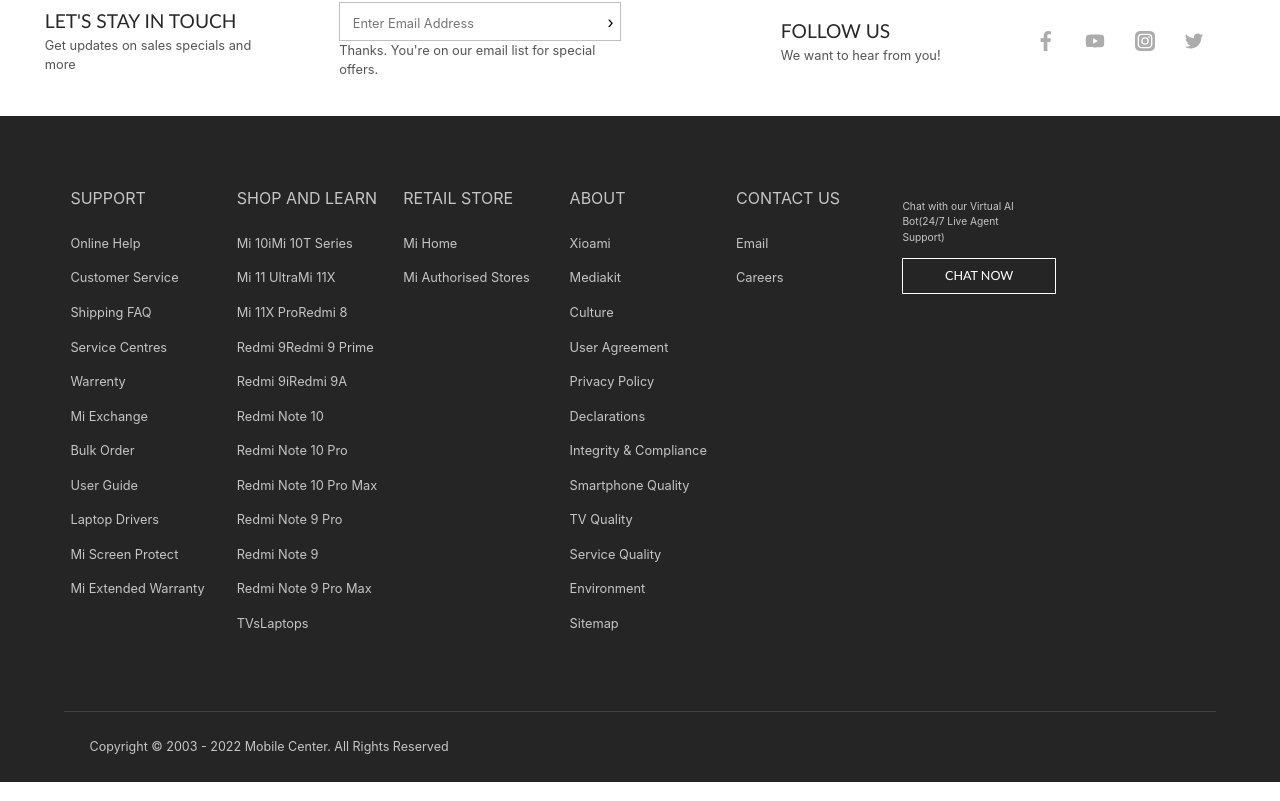
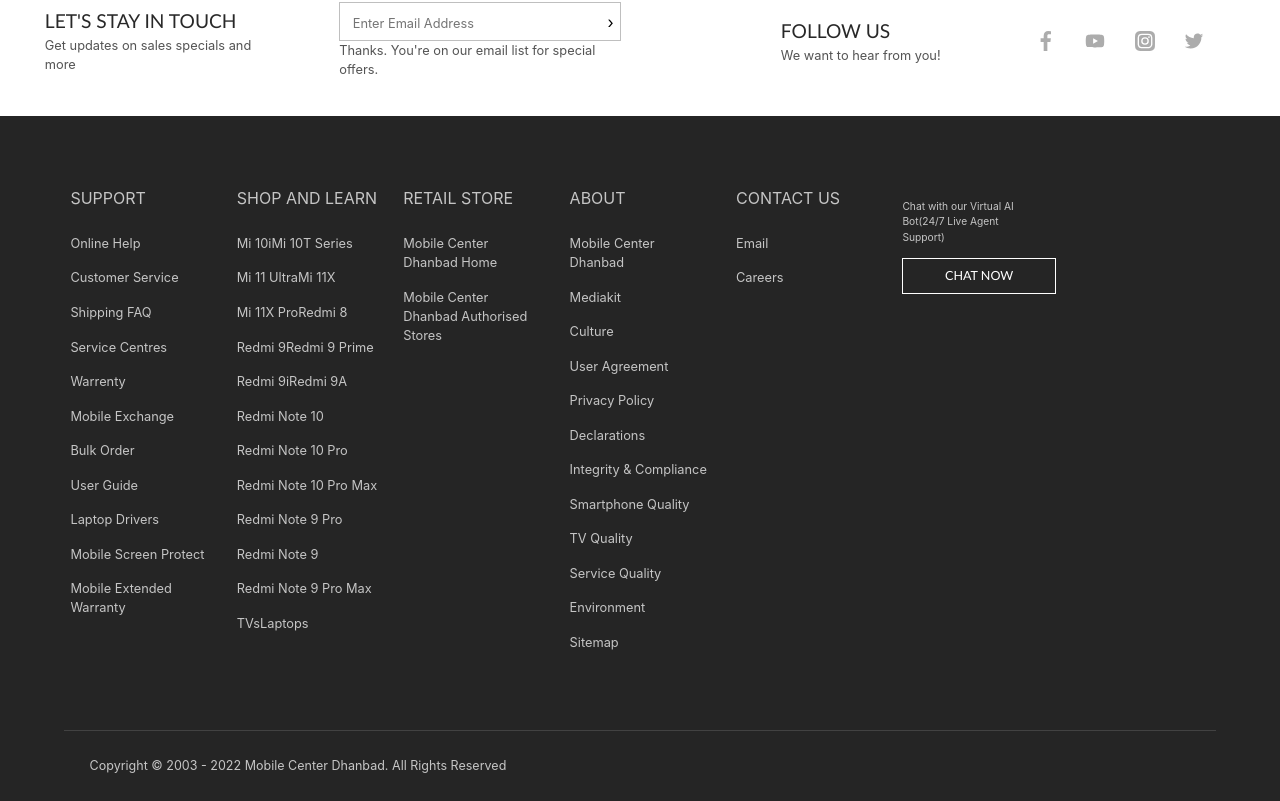
Before and after one commit to pratiksrivastava01/website, a React (Create React App) app: page /home in a window 1280 px wide. Shown: the part 5476-6277 px from the top of the page. Built offline with nearby package versions, Linux system fonts and the light colour scheme.

Commit message:
Updated Files

```diff
--- a/src/components/Footer.js
+++ b/src/components/Footer.js
@@ -109,7 +109,7 @@ const Footer = ({footer}) => {
 
         </div>
         <div className="footerBorder">
-       <div> Copyright © 2003 - 2022 Mobile Center. All Rights Reserved</div>
+       <div> Copyright © 2003 - 2022 Mobile Center Dhanbad. All Rights Reserved</div>
         </div>
 
        </>
--- a/src/data/data.json
+++ b/src/data/data.json
@@ -525,7 +525,7 @@
                         "name": "Warrenty"
                   },
                   {
-                        "name": "Mi Exchange"
+                        "name": "Mobile Exchange"
                   },
                   {
                         "name": "Bulk Order"
@@ -537,10 +537,10 @@
                         "name": "Laptop Drivers"
                   },
                   {
-                        "name": "Mi Screen Protect"
+                        "name": "Mobile Screen Protect"
                   },
                   {
-                        "name": "Mi Extended Warranty"
+                        "name": "Mobile Extended Warranty"
                   }
             ],
             "shopAndLearn": [
@@ -601,15 +601,15 @@
             ],
             "retailStore": [
                   {
-                        "name": "Mi Home"
+                        "name": "Mobile Center Dhanbad Home"
                   },
                   {
-                        "name": "Mi Authorised Stores"
+                        "name": "Mobile Center Dhanbad Authorised Stores"
                   }
             ],
             "aboutUS": [
                   {
-                        "name": "Xioami"
+                        "name": "Mobile Center Dhanbad"
                   },
                   {
                         "name": "Mediakit"
```
